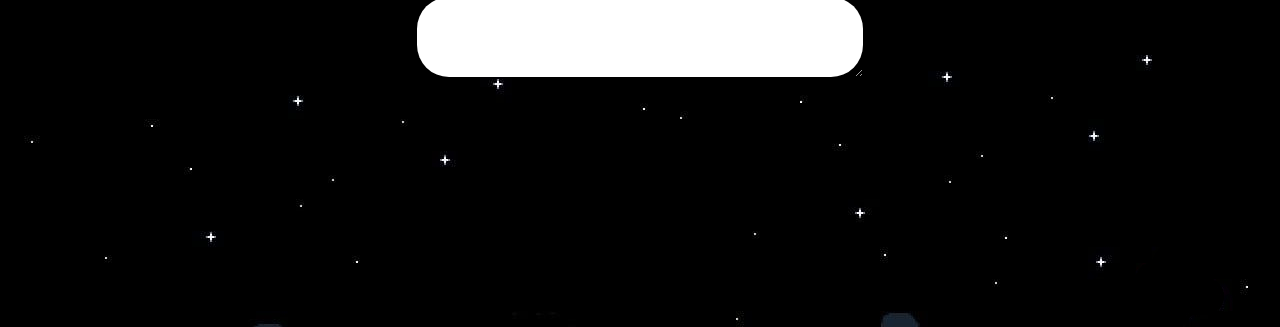
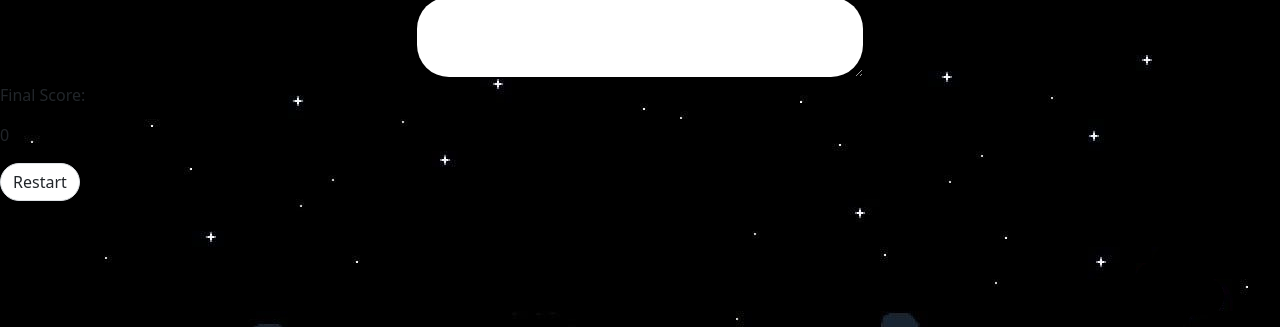
Before and after one commit to s-rious/G5-Master-Project, a plain HTML site: page exercise2.html in a window 1280 px wide. Shown: the part 473-800 px from the top of the page. Drawn offline with nearby package versions, Linux system fonts and the light colour scheme.

Commit message:
Update exercise2.html
- Added a better final score screen

```diff
--- a/exercise2.html
+++ b/exercise2.html
@@ -14,7 +14,7 @@
 <body>
   <div class="container row">
     <a href="newgame.html" class="col m-5" style="text-decoration: none;">
-            <p class="fs-1 text-white"><i class="bi bi-arrow-left"></i>  Back</p>
+      <p class="fs-1 text-white"><i class="bi bi-arrow-left"></i> Back</p>
     </a>
     <div class="col"></div>
     <div class="col"></div>
@@ -64,11 +64,15 @@
     Click on the area below to start the game.
   </div>
   <div class="container text-center">
-            <textarea class="input_area text-center rounded-5 bg-white fs-3 fw-semibold" placeholder="start typing here..." oninput="currentText()" onfocus="startGame()">
+    <textarea class="input_area text-center rounded-5 bg-white fs-3 fw-semibold" placeholder="start typing here..."
+      oninput="currentText()" onfocus="startGame()">
             </textarea>
   </div>
-        <div class="container">
-            <button class="restart_btn btn rounded-5 bg-white border" onclick="resetValues()">
+
+  <div id="finalscore">
+    <p>Final Score:</p>
+    <p id="final_score">0</p>
+      <button class="restart_btn2 btn rounded-5 bg-white border" onclick="resetValues()">
         Restart
       </button>
   </div>
```
Lines whose indentation alone changed are shown as unchanged.
